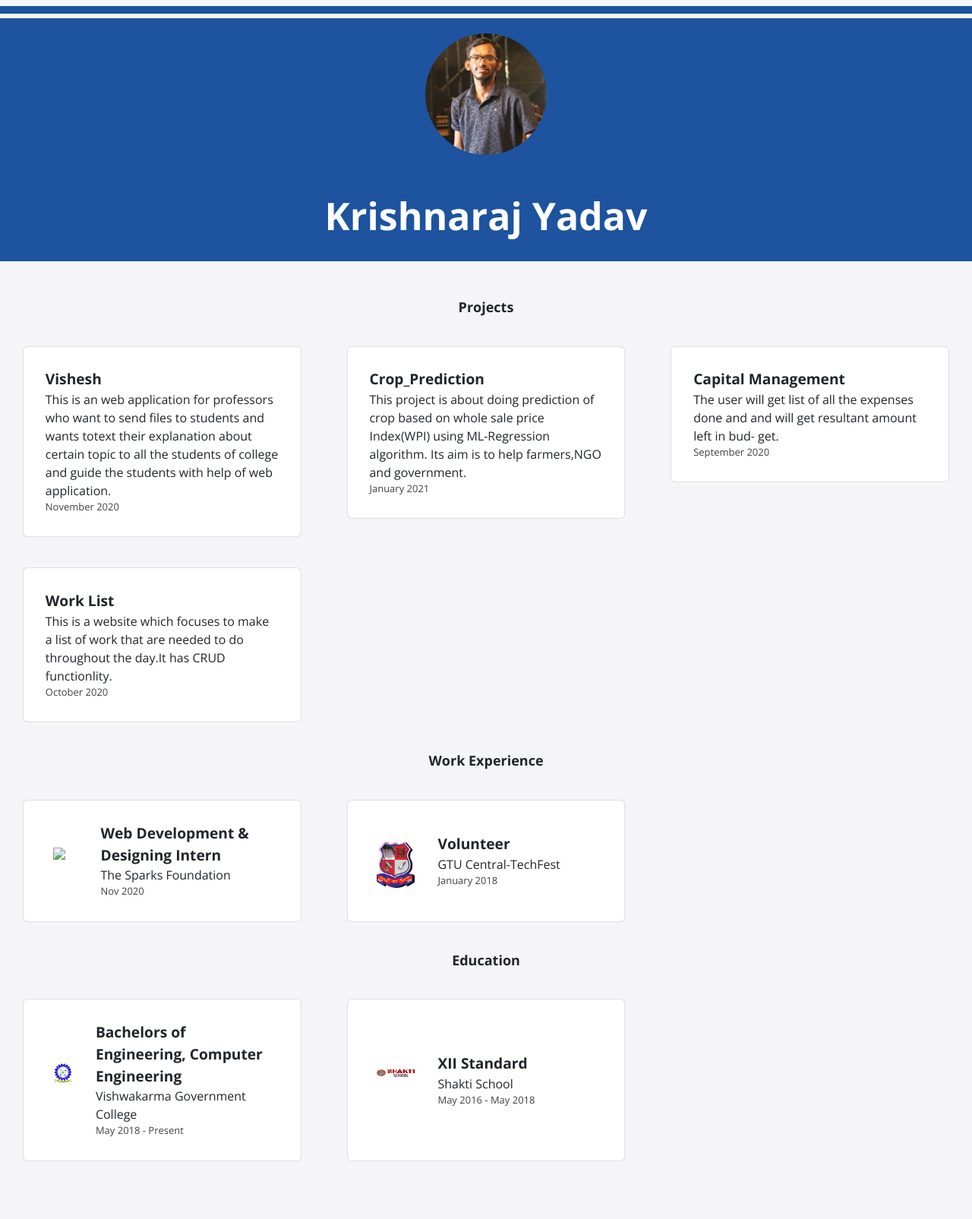
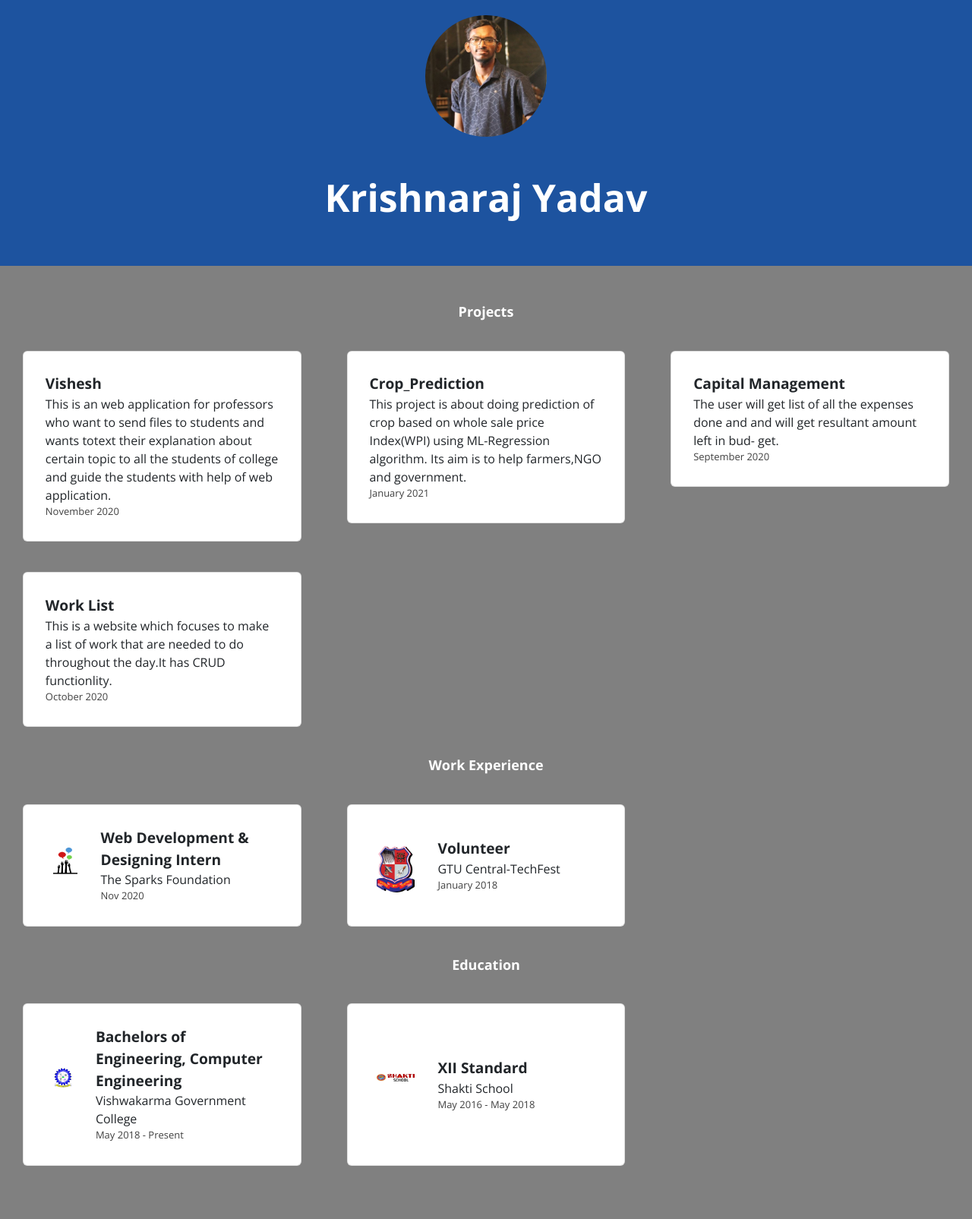
Before and after one commit to krishna-y2000/krishna-y2000.github.io, a Jekyll site: the page built from index.html, in a window 1280 px wide. Shown: the whole page at 76% size. Built offline with Jekyll 4.4.1, drawn with Linux system fonts in a browser that asks for light colours; nearby versions of some CDN libraries.

Commit message:
Updating css

```diff
--- a/_includes/navbar.html
+++ /dev/null
@@ -1,3 +0,0 @@
-<header class="nav-bar">
-
-</header>
--- a/_sass/all.scss
+++ b/_sass/all.scss
@@ -30,7 +30,7 @@
 
 
 body {
-    background-color: #f5f5f9;
+    background-color: pink;
     margin-bottom: 50px;
 }
 h2 {
--- a/_sass/page.scss
+++ b/_sass/page.scss
@@ -4,10 +4,11 @@ p, h1, h2, h3, h4, h5, h6, button {
 
 h2 {
     font-size: large;
+    color: white;
 }
 
 body {
-    background-color: #f5f5f9 !important;
+    background-color: gray !important;
     background-size: cover;
     width: auto!important;
     overflow-x: hidden!important;
--- a/_sass/profile.scss
+++ b/_sass/profile.scss
@@ -1,7 +1,7 @@
 .profile {
     background-color: #1d539f !important;
     text-align: center;
-    height: 320px;
+    height: 350px;
     margin-bottom: 50px;
     h1 {
         font-size: 50px;
--- a/index.html
+++ b/index.html
@@ -5,7 +5,6 @@
 {% include header.html %}
 
 <body>
-    {% include navbar.html %}
 
     {% include profile.html %}
 
```
Also changed, not shown: assets/img/experience/sparks.png (renamed from assets/img/education/sparks.png).
